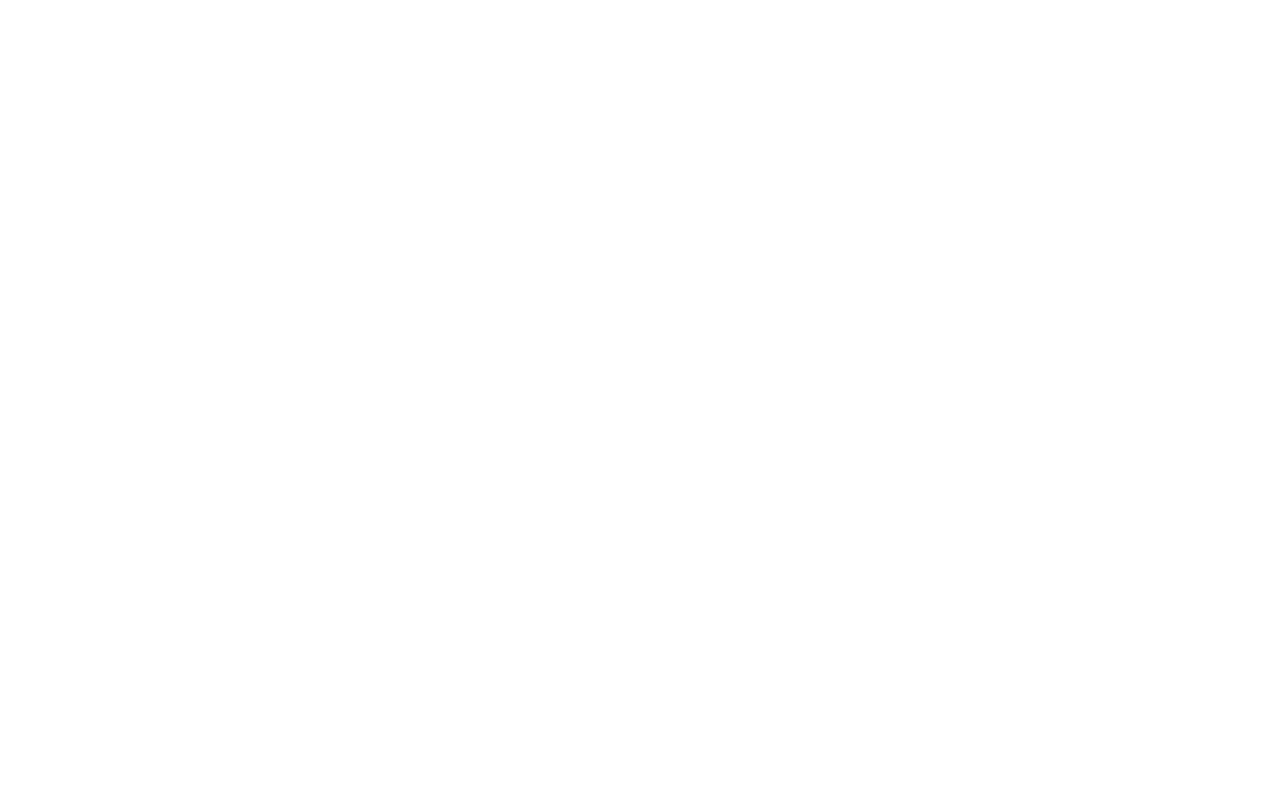
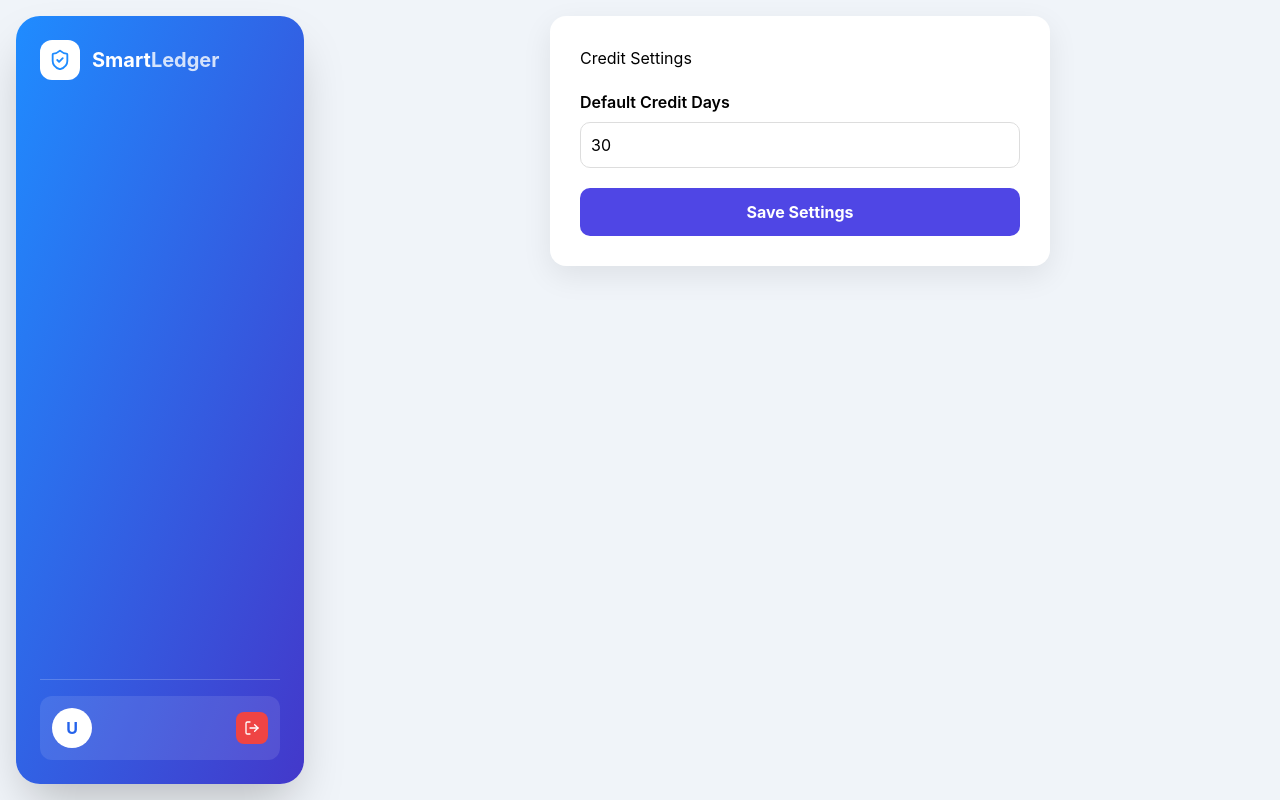
Before and after one commit to manju9711/smart-ledger, a React (Create React App) app: page /credit-settings in a window 1280 px wide. Before the commit this address had no page. Built offline with nearby package versions, Linux system fonts and the light colour scheme.

Commit message:
manju commit

```diff
--- /dev/null
+++ b/src/pages/billing/CreditSettings.jsx
@@ -0,0 +1,109 @@
+import { useEffect, useState } from "react";
+import api from "../../services/api";
+
+export default function CreditSettings() {
+
+  const [days, setDays] = useState(30);
+  const [loading, setLoading] = useState(false);
+
+  const user = JSON.parse(localStorage.getItem("user"));
+
+  /* ── Fetch settings ── */
+  useEffect(() => {
+    if (!user?.company_id) return;
+
+    api.get("/credit/get.php", {
+      params: { company_id: user.company_id }
+    }).then(res => {
+      if (res.data.status) {
+        setDays(res.data.data.default_credit_days);
+      }
+    });
+  }, []);
+
+  /* ── Save ── */
+  const handleSave = async () => {
+
+    if (days <= 0) {
+      alert("Enter valid days");
+      return;
+    }
+
+    setLoading(true);
+
+    const res = await api.post("/credit/save.php", {
+      company_id: user.company_id,
+      default_credit_days: days
+    });
+
+    if (res.data.status) {
+      alert("Saved successfully!");
+    } else {
+      alert("Error saving");
+    }
+
+    setLoading(false);
+  };
+
+  return (
+    <div style={{
+      padding: 30,
+      maxWidth: 500,
+      margin: "auto",
+      background: "#fff",
+      borderRadius: 16,
+      boxShadow: "0 10px 30px rgba(0,0,0,0.08)"
+    }}>
+
+      <h2 style={{ marginBottom: 20 }}>
+        Credit Settings
+      </h2>
+
+      <label style={{ fontWeight: 600 }}>
+        Default Credit Days
+      </label>
+
+    <input
+  type="number"
+  className="bill-input"
+  value={days}
+  onChange={(e) => setDays(e.target.value)}
+
+  onWheel={(e) => e.target.blur()}   // ✅ stop scroll change
+
+  onKeyDown={(e) => {
+    if (e.key === "ArrowUp" || e.key === "ArrowDown") {
+      e.preventDefault();           // ✅ stop arrow change
+    }
+  }}
+
+  style={{
+    width: "100%",
+    padding: 10,
+    marginTop: 8,
+    marginBottom: 20,
+    borderRadius: 10,
+    border: "1px solid #ddd"
+  }}
+/>
+
+      <button
+        onClick={handleSave}
+        disabled={loading}
+        style={{
+          width: "100%",
+          padding: 12,
+          border: "none",
+          borderRadius: 10,
+          background: "#4f46e5",
+          color: "#fff",
+          fontWeight: 700,
+          cursor: "pointer"
+        }}
+      >
+        {loading ? "Saving..." : "Save Settings"}
+      </button>
+
+    </div>
+  );
+}
--- a/src/routes/AppRoutes.jsx
+++ b/src/routes/AppRoutes.jsx
@@ -28,6 +28,7 @@ import Profile from "../pages/profile/profile";
 import ForgotPassword from "../pages/auth/ForgotPassword";
 import RegisterCompany from "../pages/auth/registercompany";
 import PaymentPending from "../pages/reports/PaymentPending";
+import CreditSettings from "../pages/billing/CreditSettings";
 
 export default function AppRoutes() {
   return (
@@ -81,6 +82,8 @@ export default function AppRoutes() {
           <Route path="/cashier" element={<CashierList />} />
          <Route path="/profile" element={<Profile />} />
 <Route path="/payment-pending" element={<PaymentPending />} />
+<Route path="/credit-settings" element={<CreditSettings />} />
+
           <Route path="/cashier/edit/:id" element={<EditCashier/>} />
             <Route path="/category/add" element={<CategoryForm />} />
           <Route path="/category" element={<CategoryList/>} />
```
